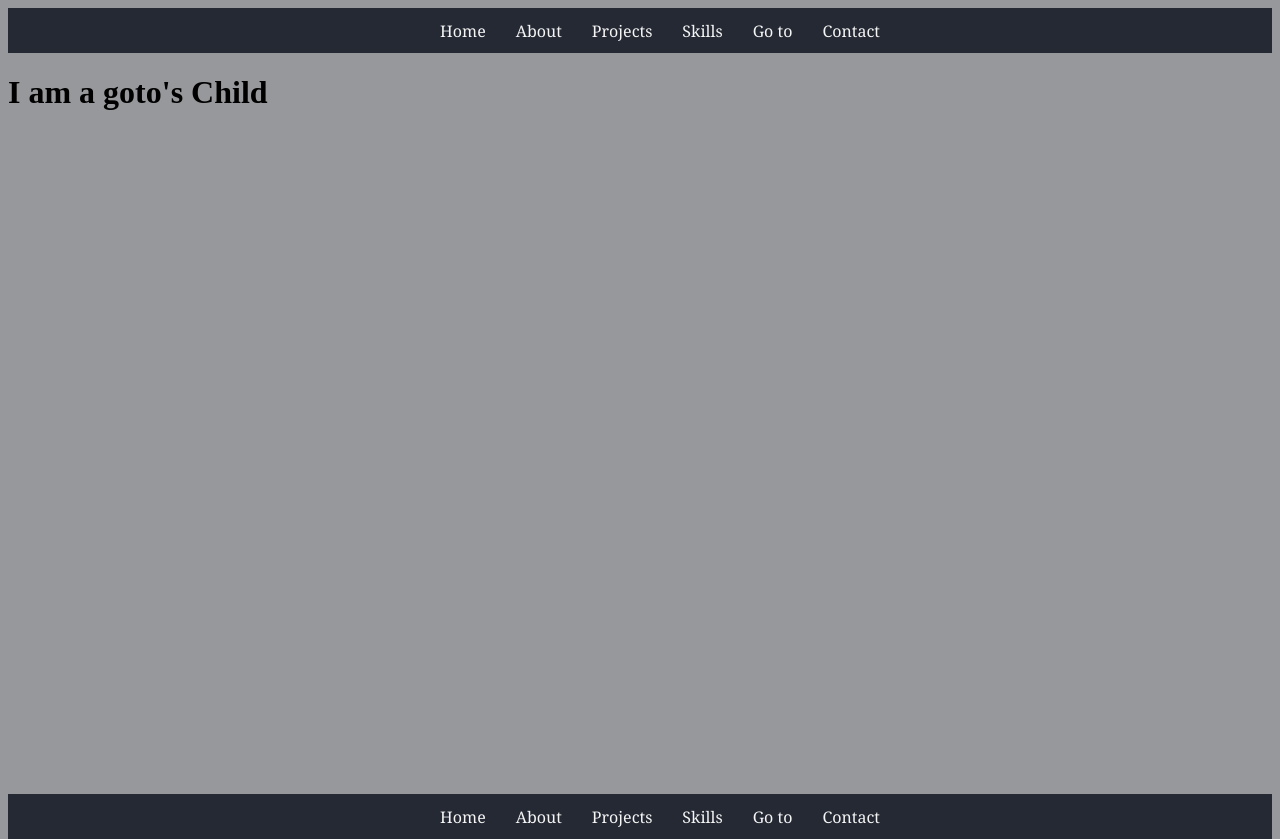
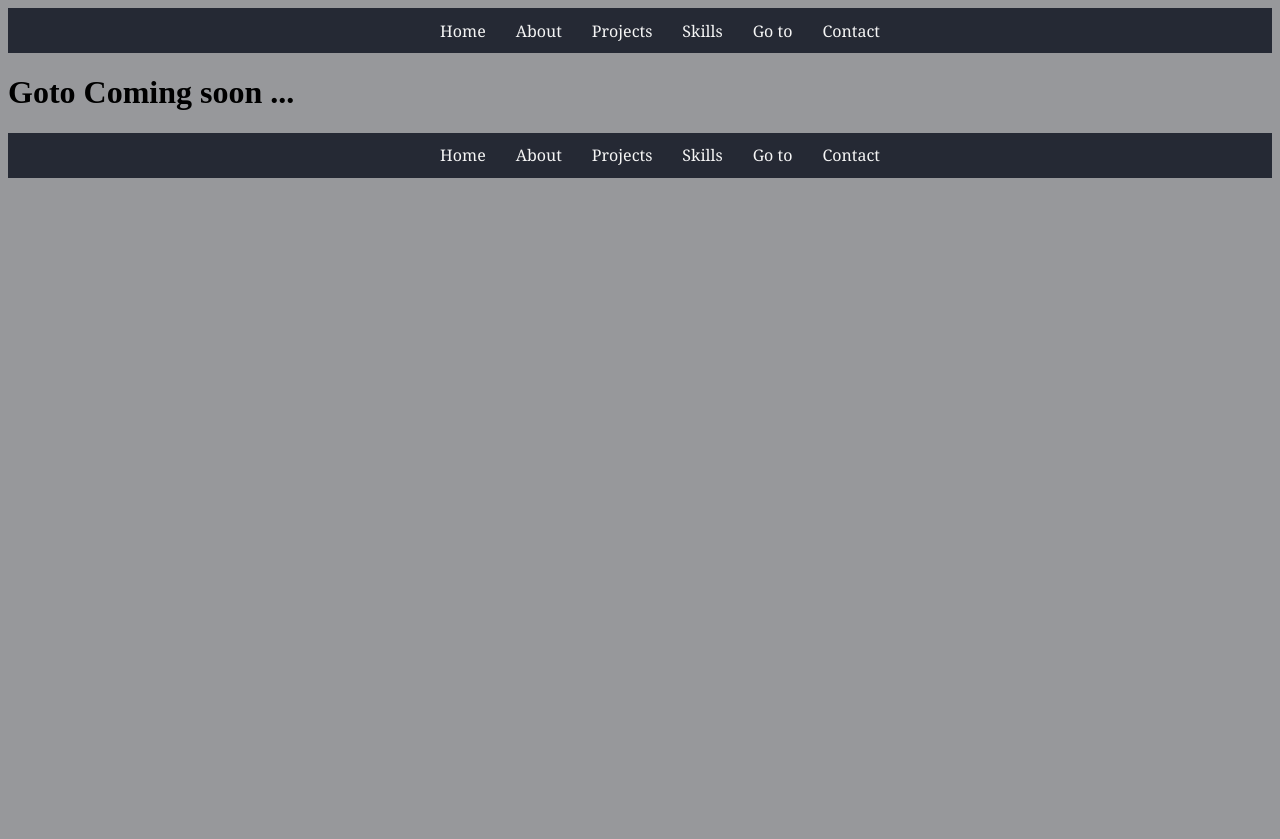
Before and after one commit to thiernodiallo222/thiernodiallo222, a React (Create React App) app: page /go-to in a window 1280 px wide. After the commit the page ends 808 px from the top, so only its background shows below. Built offline with nearby package versions, Linux system fonts and the light colour scheme.

Commit message:
regular commits

```diff
--- a/src/children/GotoChild.js
+++ b/src/children/GotoChild.js
@@ -1,4 +1,4 @@
-import React from 'react'
+import React from 'react';
 import GotoCard from '../greatChildren/GotoCard';
 import './children.scss';
 
@@ -6,9 +6,7 @@ const GotoChild = () => {
     return (
         <div className="goto-page">
 
-
             <GotoCard />
-
 
         </div>
     )
--- a/src/children/children.scss
+++ b/src/children/children.scss
@@ -241,10 +241,16 @@ display: flex;
 .skills-page{
 width: 100%;
 height: 90vh;
+display: flex;
+justify-content: center;
+align-items: center;
 }
 
 // goto page design
 .goto-page{
 width: 100%;
 height: 90vh;
+display: flex;
+justify-content: center;
+align-items: center;
 }
--- a/src/components/Goto.js
+++ b/src/components/Goto.js
@@ -6,7 +6,7 @@ import Footer from './Footer';
 
 const Goto = () => {
     return (
-        <div className="goto-page" >
+        <div className="goto-big-page" >
             <NavBar />
             <GotoCard />
             <Footer />
--- a/src/components/components.scss
+++ b/src/components/components.scss
@@ -29,7 +29,11 @@ background: rgb(37,41,52);
 
 
 // goto page design
-.goto-page{
+.goto-big-page{
+display: flex;
+flex-direction: column;
 width: 100%;
-height: 87vh;
+height: 100vh;
+
+
 }
--- a/src/greatChildren/GotoCard.js
+++ b/src/greatChildren/GotoCard.js
@@ -1,9 +1,12 @@
 import React from 'react'
-import './greatChildren.scss';
+// import './greatChildren.scss';
+
 const GotoCard = () => {
     return (
         <div className="goto-card-page">
-            <h1> I am a goto's Child  </h1>
+
+            <h1> Goto Coming soon ...  </h1>
+
         </div>
     )
 }
--- a/src/greatChildren/ProjectsCard.js
+++ b/src/greatChildren/ProjectsCard.js
@@ -3,7 +3,7 @@ import React from 'react'
 const ProjectsCard = () => {
     return (
         <div>
-            <h1>I am a child of project </h1>
+            <h1> Projects Coming soon ...  </h1>
 
         </div>
     )
--- a/src/greatChildren/SkillsCard.js
+++ b/src/greatChildren/SkillsCard.js
@@ -3,7 +3,7 @@ import React from 'react'
 const SkillsCard = () => {
     return (
         <div>
-            <h1>I am a child of skills </h1>
+            <h1> Skills Coming soon ... </h1>
         </div>
     )
 }
--- a/src/greatChildren/greatChildren.scss
+++ b/src/greatChildren/greatChildren.scss
@@ -1,4 +1,7 @@
-.goto-card-page{
-width: 100%;
-height: 90vh;
-}
+// .goto-card-page{
+// width: 100%;
+// height: 90vh;
+// display: flex;
+// justify-content: center;
+// align-items: center;
+// }
```
